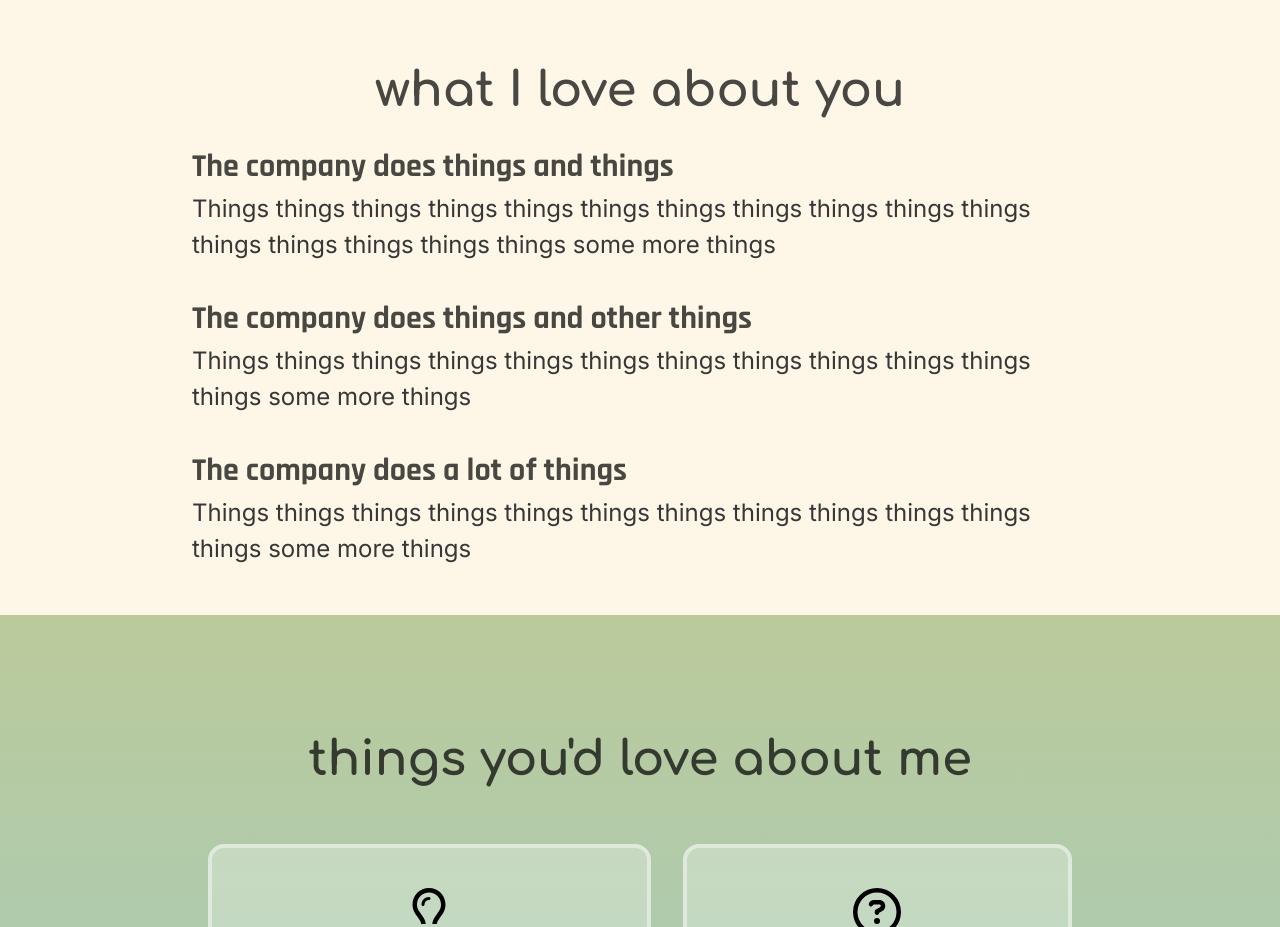
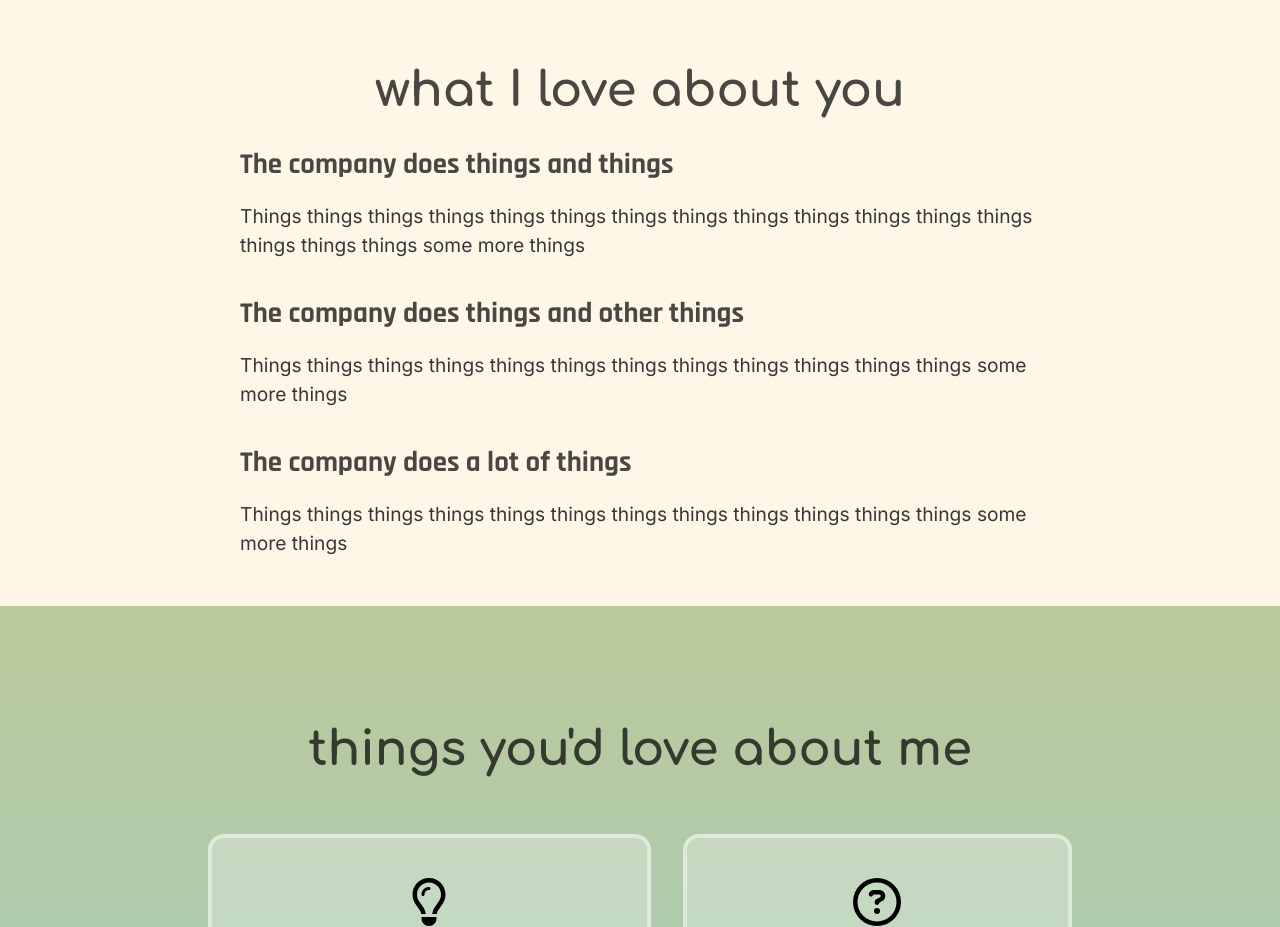
Before and after one commit to penguinboots/portfolio-v2, a React (Vite) app: page / in a window 1280 px wide. Shown: the part 3660-4587 px from the top of the page. Built offline with nearby package versions, Linux system fonts and the light colour scheme; a web font is replaced by a local one.

Commit message:
style why-you section

```diff
--- a/src/App.scss
+++ b/src/App.scss
@@ -698,9 +698,19 @@ button {
       display: flex;
       flex-direction: column;
       justify-content: flex-start;
+      align-items: center;
       position: relative;
       .reason-you {
+        width: 100%;
+        display: flex;
+        flex-direction: column;
         margin: 1rem 0;
+        gap: 1rem;
+      }
+      .reason-summary {
+        width: 90%;
+        text-align: center;
+        margin: 2rem;
       }
       @media only screen and (min-width: 320px) and (max-width: 767px) {
         width: 80%;
@@ -711,10 +721,10 @@ button {
       @media only screen and (min-width: 768px) {
         width: 70%;
         h3 {
-          font-size: 2rem;
+          font-size: 1.8rem;
         }
         p {
-          font-size: 1.5rem;
+          font-size: 1.2rem;
         }
       }
     }
```
